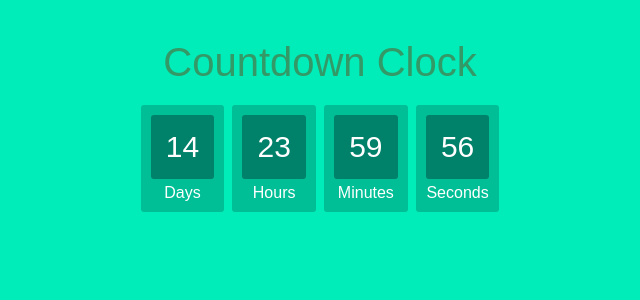
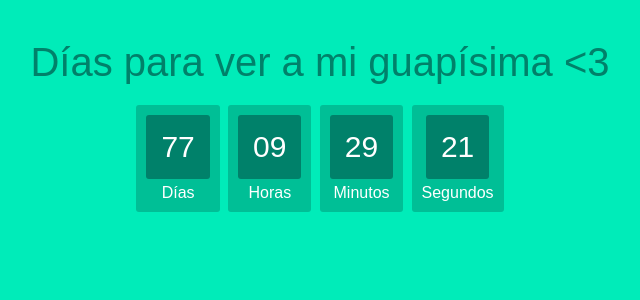
Before and after one commit to s-ramirez/s-ramirez.github.io, a Jekyll site: the page built from cuenta.md, in a window 1280 px wide. Shown: the top 300 px of the page, without its empty margins (320-960 px from the left). Built offline with Jekyll 4.4.1, drawn with Linux system fonts in a browser that asks for light colours.

Commit message:
Changing styles

```diff
--- a/_layouts/countdown.html
+++ b/_layouts/countdown.html
@@ -15,7 +15,7 @@ body{
 }
 
 h1{
-  color: #396;
+  color: #00816A;
   font-weight: 100;
   font-size: 40px;
   margin: 40px 0px 20px;
@@ -49,23 +49,23 @@ h1{
 	font-size: 16px;
 }
 </style>
-<h1>Countdown Clock</h1>
+<h1>Días para ver a mi guapísima <3</h1>
 <div id="clockdiv">
   <div>
     <span class="days"></span>
-    <div class="smalltext">Days</div>
+    <div class="smalltext">Días</div>
   </div>
   <div>
     <span class="hours"></span>
-    <div class="smalltext">Hours</div>
+    <div class="smalltext">Horas</div>
   </div>
   <div>
     <span class="minutes"></span>
-    <div class="smalltext">Minutes</div>
+    <div class="smalltext">Minutos</div>
   </div>
   <div>
     <span class="seconds"></span>
-    <div class="smalltext">Seconds</div>
+    <div class="smalltext">Segundos</div>
   </div>
 </div>
 <script>
```
Also changed, not shown: other parts of _layouts/countdown.html (+1 -1 lines).
